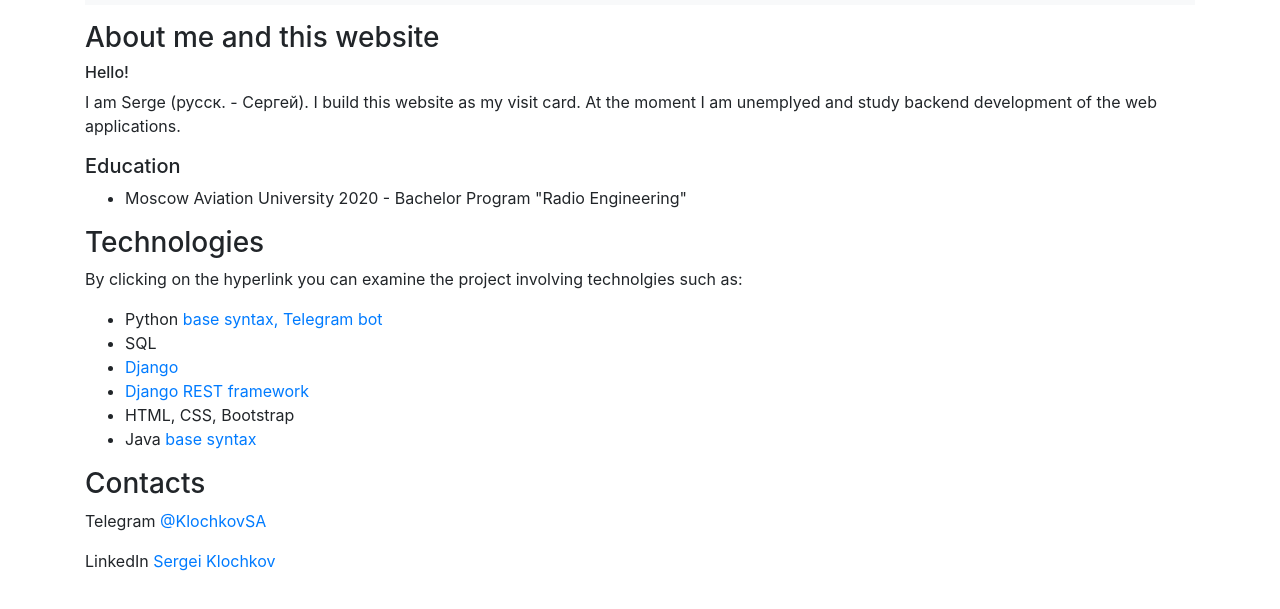
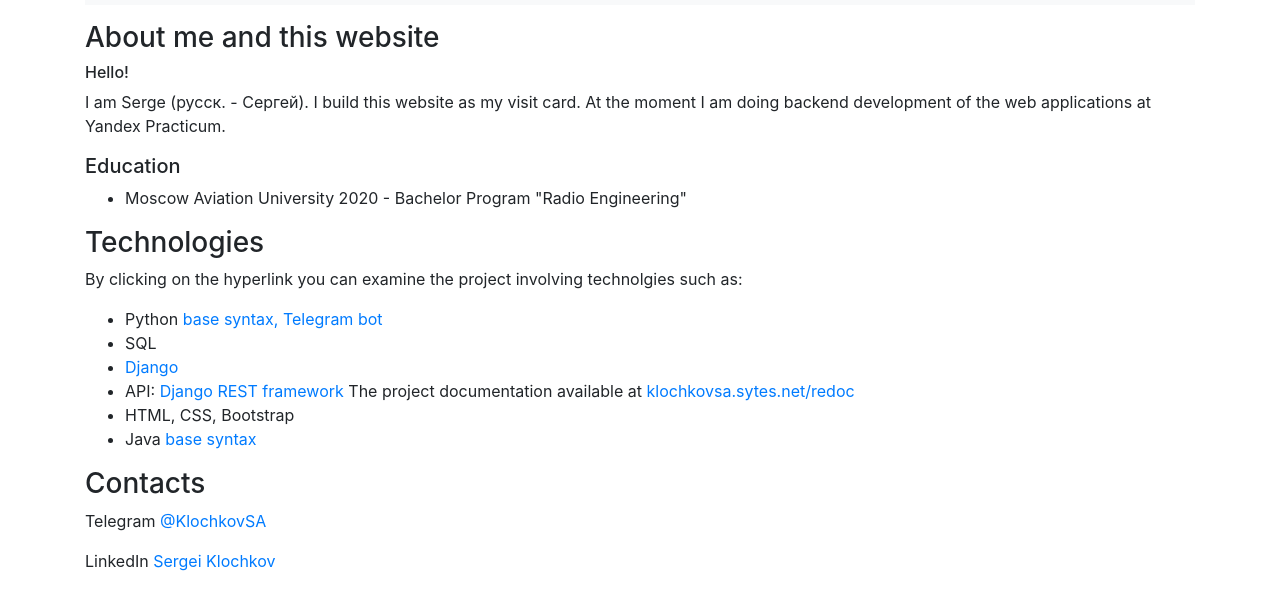
Before and after one commit to KlochkovSA/KlochkovSA.github.io, a plain HTML site: page index.html in a window 1280 px wide. Shown: the part 51-660 px from the top of the page. Drawn offline with nearby package versions, Linux system fonts and the light colour scheme.

Commit message:
Added API project

```diff
--- a/index.html
+++ b/index.html
@@ -38,7 +38,8 @@
       <h6>Hello!</h6>
       <!-- Short info and status-->
       <p>
-         I am Serge (русск. - Сергей). I build this website as my visit card. At the moment I am unemplyed and study backend development of the web applications.
+         I am Serge (русск. - Сергей). I build this website as my visit card. At the moment
+         I am doing backend development of the web applications at Yandex Practicum.
       </p>
       <h5>Education</h5>
 
@@ -57,7 +58,10 @@
           </li>
           <li>SQL</li>
           <li><a href="https://19serge94.pythonanywhere.com" target="_blank">Django</a></li>
-          <li><a href="https://github.com/KlochkovSA/api_final_yatube" target="_blank">Django REST framework</a></li>
+          <li>API: <a href="https://github.com/KlochkovSA/api_final_yatube" target="_blank">Django REST framework</a>
+            The project documentation available at
+            <a href="http://klochkovsa.sytes.net/redoc" target="_blank">klochkovsa.sytes.net/redoc</a>
+          </li>
           <li>HTML, CSS, Bootstrap</li>
           <li>Java <a href="https://github.com/KlochkovSA/Finance-advisor" target="_blank">base syntax</a></li>
         </ul>
```
